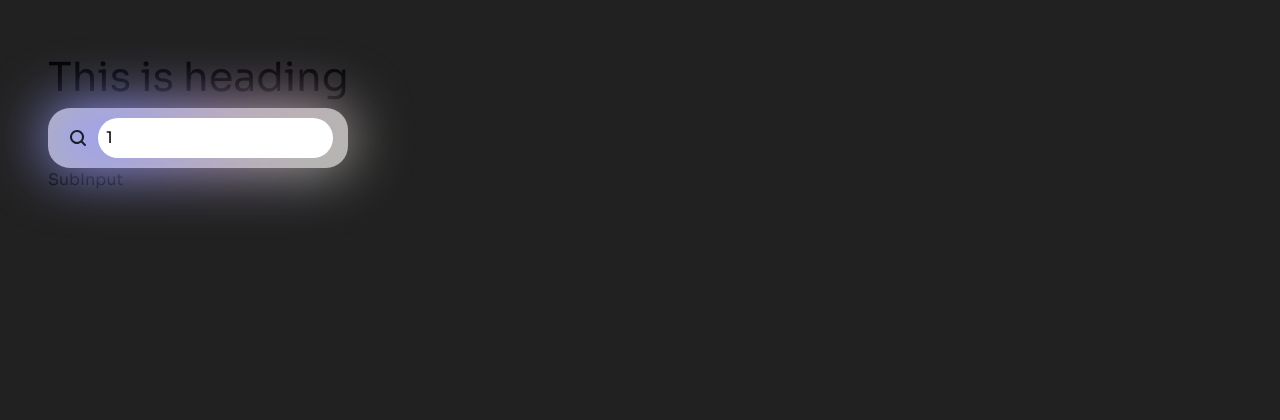
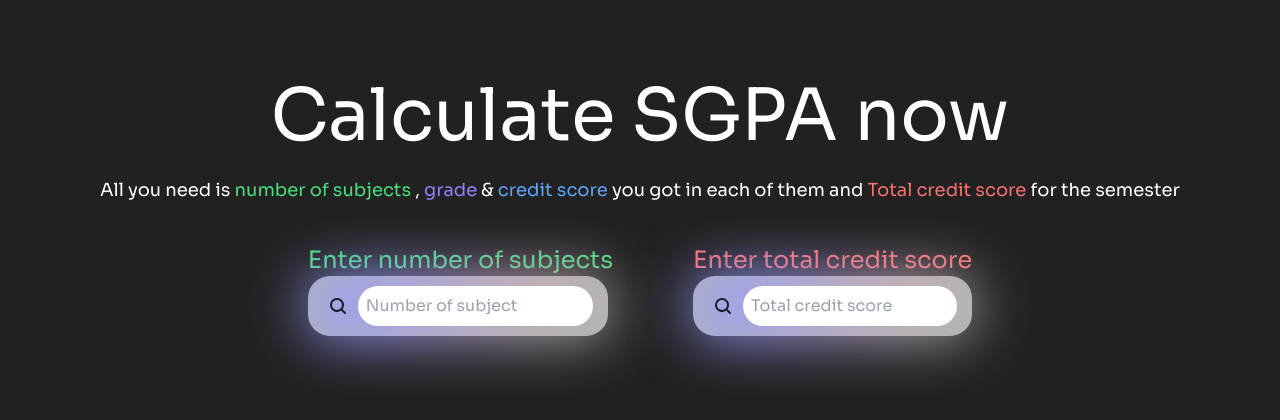
Before and after one commit to Rickyth36/Sgpa_Calculator, a React (Create React App) app: page / in a window 1280 px wide. Shown: the top 420 px of the page. Built offline with nearby package versions, Linux system fonts and the light colour scheme.

Commit message:
UI  & input logic of subjectNo,credit,totalcredit& grade updated

```diff
--- a/src/App.js
+++ b/src/App.js
@@ -2,7 +2,7 @@ import Hero from "./components/Hero";
 
 function App() {
   return (
-    <div className="bg-dark h-screen font-sora">
+    <div className="bg-dark h-screen  font-sora">
       <Hero/>
     </div>
   );
--- a/src/components/Hero.jsx
+++ b/src/components/Hero.jsx
@@ -2,7 +2,8 @@ import React, { useState } from 'react'
 import SubInput from './SubInput';
 
 const Hero = () => {
- const [subNo, setSubNo] = useState(1);
+  const [subNo, setSubNo] = useState("");
+  const [totalcredit, setTotalCredit] = useState("");
 
   // Function to handle input change
   const handleInputChange = (event) => {
@@ -10,30 +11,61 @@ const Hero = () => {
     setSubNo(inputValue);
   };
 
+  const handleTotalCreditChange = (event) => {
+    const tCreditValue = parseInt(event.target.value);
+    setTotalCredit(tCreditValue);
+  }
+
   const subComponents = [];
-  for (let i = 0; i < subNo; i++) {
-    subComponents.push(<SubInput key={i} />);
+  for (let i = 1; i <= subNo; i++) {
+    subComponents.push(<SubInput title={`SubjectNo.${i}`} id={`SubjectNo${i}`} key={i} />);
   }
 
   return (
-    <div className='p-12'>
-    <h1 className='text-[2.5rem]'>This is heading</h1>
-      <form className=''>
-        <div class="input__container">
+    <div className='p-20'>
+      <div className='text-center mb-10'>
+        <h1 className='text-2xl md:text-7xl text-white font-sora'>Calculate SGPA now</h1>
+        <p className='text-white mt-6 text-md md:text-lg'>All you need is
+          <span className='text-green-400'> number of subjects </span>,
+          <span className='text-bluee'> grade </span>&
+          <span className='text-blue-400'> credit score </span>
+          you got in each of them and
+          <span className='text-red-400'> Total credit score</span> for the semester
+        </p>
+      </div>
+      <form className='flex flex-col space-y-5 md:flex-row md:space-x-20 md:space-y-0  items-center justify-center'>
+        <div>
+          <label className='text-md md:text-2xl text-green-400 z-3'>Enter number of subjects</label>
+          <div class="input__container w-full">
             <div class="shadow__input"></div>
             <button class="input__button__shadow">
               <svg fill="none" xmlns="http://www.w3.org/2000/svg" viewBox="0 0 20 20" height="20px" width="20px">
                 <path d="M4 9a5 5 0 1110 0A5 5 0 014 9zm5-7a7 7 0 104.2 12.6.999.999 0 00.093.107l3 3a1 1 0 001.414-1.414l-3-3a.999.999 0 00-.107-.093A7 7 0 009 2z" fill-rule="evenodd" fill="#17202A"></path>
               </svg>
             </button>
-          <input type="number" name="number" value={subNo} class="input__search" onChange={handleInputChange} placeholder="What do you want to search?"/>
+            <input type="number" className='placeholder:text-sm placeholder:text-green-400' name="number" value={subNo} class="input__search" onChange={handleInputChange} placeholder="Number of subject"/>
+          </div>
+        </div>
+
+        <div>
+          <label className='text-md md:text-2xl text-red-400 z-3'>Enter total credit score</label>
+          <div class="input__container w-full">
+            <div class="shadow__input"></div>
+            <button class="input__button__shadow">
+              <svg fill="none" xmlns="http://www.w3.org/2000/svg" viewBox="0 0 20 20" height="20px" width="20px">
+                <path d="M4 9a5 5 0 1110 0A5 5 0 014 9zm5-7a7 7 0 104.2 12.6.999.999 0 00.093.107l3 3a1 1 0 001.414-1.414l-3-3a.999.999 0 00-.107-.093A7 7 0 009 2z" fill-rule="evenodd" fill="#17202A"></path>
+              </svg>
+            </button>
+            <input type="number" className='placeholder:text-sm placeholder:text-green-400' name="number" value={totalcredit} class="input__search" onChange={handleTotalCreditChange} placeholder="Total credit score"/>
+          </div>
         </div>
       </form>
 
       {/* Render Sub component using for loop */}
-      <div className='grid grid-cols-1 md:grid-cols-2 lg:grid-cols-3 gap-9'>
+      <div className='p-6 mt-8 md:p-12 w-full grid grid-cols-1 md:grid-cols-2 lg:grid-cols-3 gap-9'>
         {subComponents}
       </div>
+      {subNo>0 ? <button class="codepen-button"><span>Start Coding</span></button> : ""}
     </div>
   );
 }
--- a/src/components/SubInput.jsx
+++ b/src/components/SubInput.jsx
@@ -1,8 +1,34 @@
 import React from 'react'
+import { useState } from 'react';
 
-const SubInput = () => {
+const SubInput = ({ title, id, Prod }) => {
+  const [grade, setGrade] = useState(0);
+  const [credit, setCredit] = useState(0);
+  const [prod, setProd] = useState(0);
+  function handleGradeChange(event) {
+    const gradeValue = parseInt(event.target.value);
+    setGrade(gradeValue);
+    setProd(gradeValue * credit);
+  }
+  function handleCreditChange(event) {
+    const creditValue = parseInt(event.target.value);
+    setCredit(creditValue);
+    setProd(grade * creditValue);
+  }
+   Prod = prod;
   return (
-    <div>SubInput</div>
+    <div className='bg-grayy p-5 rounded-lg w-full'>
+      <h3 className='text-md md:text-lg font-semibold text-green-400 text-shadow-lg'>{title}</h3>
+      <div className='flex flex-col'>
+        <label for={id} className='text-sm md:text-base text-bluee font-semibold' >Grade</label>
+        <input onChange={handleGradeChange} className='rounded-lg border-shadow-lg border border-dark w-full md:w-[70%] p-2 placeholder:text-xs' id={id} placeholder='Grade ' type='number'></input>
+      </div>
+      <div className='flex flex-col mt-1'>
+        <label for={id} className='text-sm md:text-base text-blue-400 font-semibold' >Credit score</label>
+        <input onChange={handleCreditChange} className='rounded-lg border-shadow-lg border border-dark w-full md:w-[70%] p-2 placeholder:text-xs' id={id} placeholder='Credit score ' type='number'></input>
+      </div>
+      <p>{Prod }</p>
+    </div>
   )
 }
 
--- a/src/index.css
+++ b/src/index.css
@@ -4,7 +4,9 @@
 @tailwind components;
 @tailwind utilities;
 
-
+html{
+  background: #212121;
+}
 .input__container {
   position: relative;
   background: rgba(255, 255, 255, 0.664);
@@ -60,6 +62,8 @@
   background: rgba(255, 255, 255, 0.411);
 }
 
+
+
 .input__search {
   width: 100%;
   border-radius: 20px;
@@ -68,3 +72,55 @@
   padding: 8px;
   position: relative;
 }
+/* Submit button */
+
+.codepen-button {
+  display: block;
+  cursor: pointer;
+  color: white;
+  margin: 0 auto;
+  position: relative;
+  text-decoration: none;
+  font-weight: 600;
+  border-radius: 6px;
+  overflow: hidden;
+  padding: 3px;
+  isolation: isolate;
+}
+
+.codepen-button::before {
+  content: "";
+  position: absolute;
+  top: 0;
+  left: 0;
+  width: 400%;
+  height: 100%;
+  background: linear-gradient(115deg,#4fcf70,#fad648,#a767e5,#12bcfe,#44ce7b);
+  background-size: 25% 100%;
+  animation: an-at-keyframe-css-at-rule-that-translates-via-the-transform-property-the-background-by-negative-25-percent-of-its-width-so-that-it-gives-a-nice-border-animation_-We-use-the-translate-property-to-have-a-nice-transition-so-it_s-not-a-jerk-of-a-start-or-stop .75s linear infinite;
+  animation-play-state: paused;
+  translate: -5% 0%;
+  transition: translate 0.25s ease-out;
+}
+
+.codepen-button:hover::before {
+  animation-play-state: running;
+  transition-duration: 0.75s;
+  translate: 0% 0%;
+}
+
+@keyframes an-at-keyframe-css-at-rule-that-translates-via-the-transform-property-the-background-by-negative-25-percent-of-its-width-so-that-it-gives-a-nice-border-animation_-We-use-the-translate-property-to-have-a-nice-transition-so-it_s-not-a-jerk-of-a-start-or-stop {
+  to {
+    transform: translateX(-25%);
+  }
+}
+
+.codepen-button span {
+  position: relative;
+  display: block;
+  padding: 1rem 1.5rem;
+  font-size: 1.1rem;
+  background: #000;
+  border-radius: 3px;
+  height: 100%;
+}
--- a/tailwind.config.js
+++ b/tailwind.config.js
@@ -7,8 +7,11 @@ module.exports = {
   theme: {
     extend: {
       colors: {
-        'dark':'#212121'
+        'dark': '#212121',
+        'bluee': '#9381ff',
+        'grayy': '#141414'
       },
+
       fontFamily: {
         sora:[ "Sora", "sans-serif"]
       }
```
Lines whose indentation alone changed are shown as unchanged.
